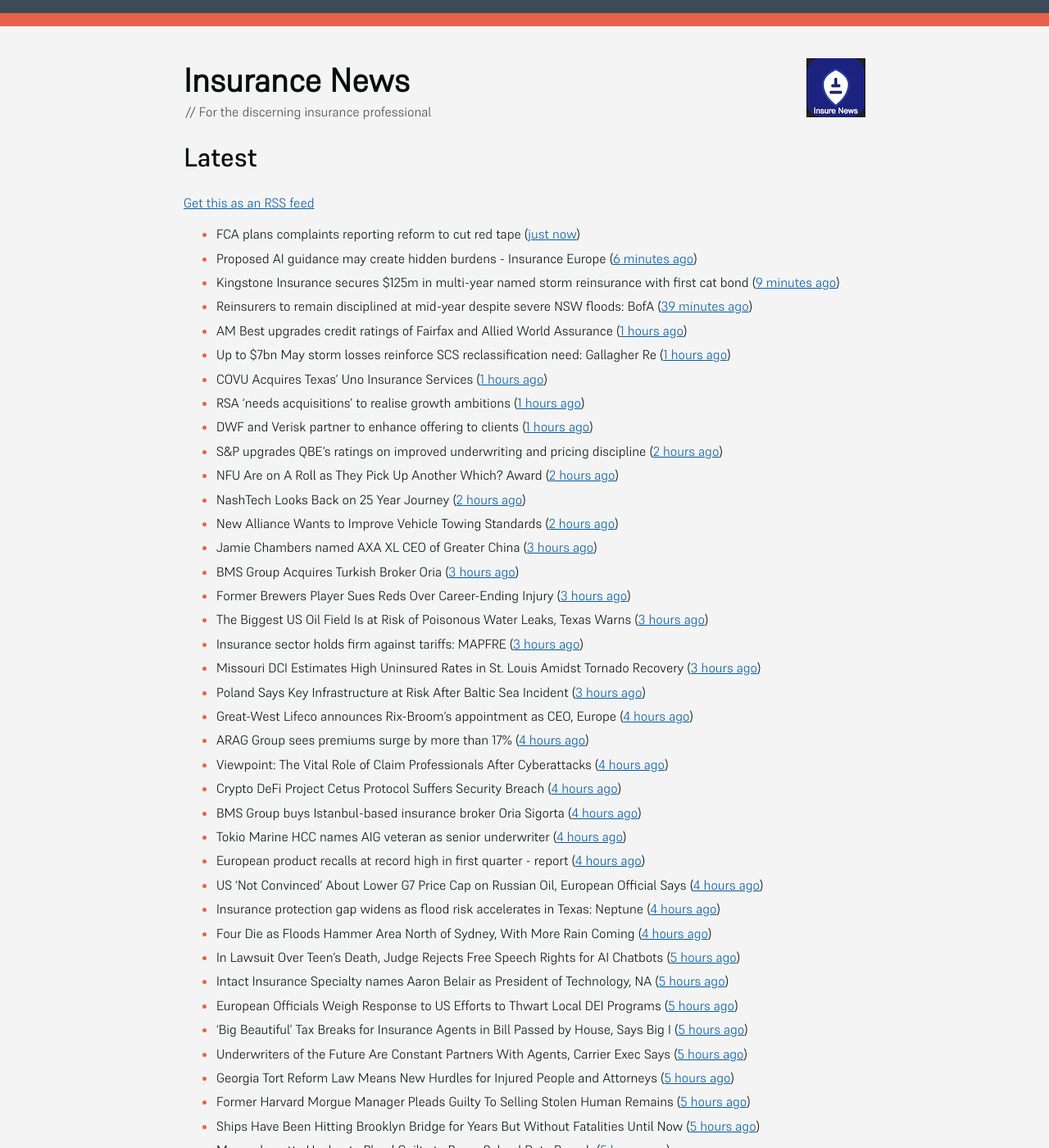
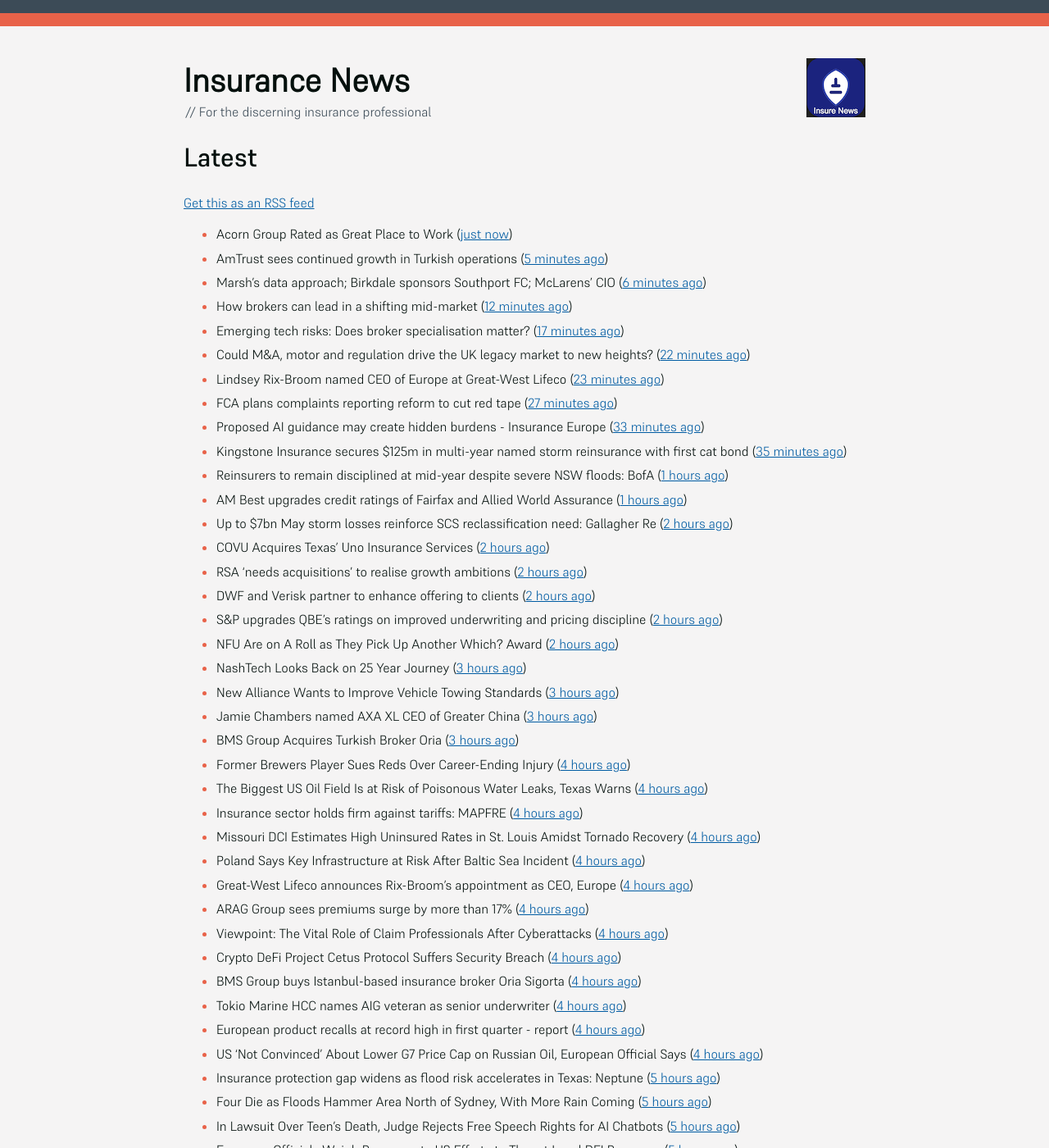
Before and after one commit to mat-0/feeds.thechels.uk, a Jekyll site: the page built from index.md, in a window 1280 px wide and 1400 px high. Shown: the whole window at 82% size. Built offline with Jekyll 4.4.1, drawn with Linux system fonts in a browser that asks for light colours; some of the changed text lies outside the part shown.

Commit message:
New Feed

```diff
--- a/index.md
+++ b/index.md
@@ -8,26 +8,33 @@ description: Latest Updates
 [Get this as an RSS feed](/feed.rss)
 
 <!-- news_marker starts -->
-- FCA plans complaints reporting reform to cut red tape ([just now](https://www.insurancebusinessmag.com/uk/news/breaking-news/fca-plans-complaints-reporting-reform-to-cut-red-tape-536717.aspx))
-- Proposed AI guidance may create hidden burdens - Insurance Europe ([6 minutes ago](https://www.insurancebusinessmag.com/uk/news/technology/proposed-ai-guidance-may-create-hidden-burdens--insurance-europe-536716.aspx))
-- Kingstone Insurance secures $125m in multi-year named storm reinsurance with first cat bond ([9 minutes ago](https://www.reinsurancene.ws/kingstone-insurance-secures-125m-in-multi-year-named-storm-reinsurance-with-first-cat-bond/))
-- Reinsurers to remain disciplined at mid-year despite severe NSW floods: BofA ([39 minutes ago](https://www.reinsurancene.ws/reinsurers-to-remain-disciplined-at-mid-year-despite-severe-nsw-floods-bofa/))
+- Acorn Group Rated as Great Place to Work ([just now](https://insurance-edge.net/2025/05/23/acorn-group-rated-as-great-place-to-work/))
+- AmTrust sees continued growth in Turkish operations ([5 minutes ago](https://www.reinsurancene.ws/amtrust-sees-continued-growth-in-turkish-operations/))
+- Marsh’s data approach; Birkdale sponsors Southport FC; McLarens’ CIO ([6 minutes ago](https://www.postonline.co.uk/news/7957810/marsh%E2%80%99s-data-approach-birkdale-sponsors-southport-fc-mclarens%E2%80%99-cio))
+- How brokers can lead in a shifting mid-market ([12 minutes ago](https://www.insurancebusinessmag.com/uk/news/breaking-news/how-brokers-can-lead-in-a-shifting-midmarket-536720.aspx))
+- Emerging tech risks: Does broker specialisation matter? ([17 minutes ago](https://www.insurancebusinessmag.com/uk/news/technology/emerging-tech-risks-does-broker-specialisation-matter-536719.aspx))
+- Could M&A, motor and regulation drive the UK legacy market to new heights? ([22 minutes ago](https://www.postonline.co.uk/reinsurance/7957816/could-ma-motor-and-regulation-drive-the-uk-legacy-market-to-new-heights))
+- Lindsey Rix-Broom named CEO of Europe at Great-West Lifeco ([23 minutes ago](https://www.insurancebusinessmag.com/uk/news/life-insurance/lindsey-rixbroom-named-ceo-of-europe-at-greatwest-lifeco-536718.aspx))
+- FCA plans complaints reporting reform to cut red tape ([27 minutes ago](https://www.insurancebusinessmag.com/uk/news/breaking-news/fca-plans-complaints-reporting-reform-to-cut-red-tape-536717.aspx))
+- Proposed AI guidance may create hidden burdens - Insurance Europe ([33 minutes ago](https://www.insurancebusinessmag.com/uk/news/technology/proposed-ai-guidance-may-create-hidden-burdens--insurance-europe-536716.aspx))
+- Kingstone Insurance secures $125m in multi-year named storm reinsurance with first cat bond ([35 minutes ago](https://www.reinsurancene.ws/kingstone-insurance-secures-125m-in-multi-year-named-storm-reinsurance-with-first-cat-bond/))
+- Reinsurers to remain disciplined at mid-year despite severe NSW floods: BofA ([1 hours ago](https://www.reinsurancene.ws/reinsurers-to-remain-disciplined-at-mid-year-despite-severe-nsw-floods-bofa/))
 - AM Best upgrades credit ratings of Fairfax and Allied World Assurance ([1 hours ago](https://www.reinsurancene.ws/am-best-upgrades-credit-ratings-of-fairfax-and-allied-world-assurance/))
-- Up to $7bn May storm losses reinforce SCS reclassification need: Gallagher Re ([1 hours ago](https://www.reinsurancene.ws/up-to-7bn-may-storm-losses-reinforce-scs-reclassification-need-gallagher-re/))
-- COVU Acquires Texas’ Uno Insurance Services ([1 hours ago](https://www.insurancejournal.com/news/southcentral/2025/05/23/824917.htm))
-- RSA ‘needs acquisitions’ to realise growth ambitions ([1 hours ago](https://www.postonline.co.uk/news/7957807/rsa-%E2%80%98needs-acquisitions%E2%80%99-to-realise-growth-ambitions))
-- DWF and Verisk partner to enhance offering to clients ([1 hours ago](https://www.postonline.co.uk/news/7957815/dwf-and-verisk-partner-to-enhance-offering-to-clients))
+- Up to $7bn May storm losses reinforce SCS reclassification need: Gallagher Re ([2 hours ago](https://www.reinsurancene.ws/up-to-7bn-may-storm-losses-reinforce-scs-reclassification-need-gallagher-re/))
+- COVU Acquires Texas’ Uno Insurance Services ([2 hours ago](https://www.insurancejournal.com/news/southcentral/2025/05/23/824917.htm))
+- RSA ‘needs acquisitions’ to realise growth ambitions ([2 hours ago](https://www.postonline.co.uk/news/7957807/rsa-%E2%80%98needs-acquisitions%E2%80%99-to-realise-growth-ambitions))
+- DWF and Verisk partner to enhance offering to clients ([2 hours ago](https://www.postonline.co.uk/news/7957815/dwf-and-verisk-partner-to-enhance-offering-to-clients))
 - S&P upgrades QBE’s ratings on improved underwriting and pricing discipline ([2 hours ago](https://www.reinsurancene.ws/sp-upgrades-qbes-ratings-on-improved-underwriting-and-pricing-discipline/))
 - NFU Are on A Roll as They Pick Up Another Which? Award ([2 hours ago](https://insurance-edge.net/2025/05/23/nfu-are-on-a-roll-as-they-pick-up-another-which-award/))
-- NashTech Looks Back on 25 Year Journey ([2 hours ago](https://insurance-edge.net/2025/05/23/nashtech-looks-back-on-25-year-journey/))
-- New Alliance Wants to Improve Vehicle Towing Standards ([2 hours ago](https://insurance-edge.net/2025/05/23/new-alliance-wants-to-improve-vehicle-towing-standards/))
+- NashTech Looks Back on 25 Year Journey ([3 hours ago](https://insurance-edge.net/2025/05/23/nashtech-looks-back-on-25-year-journey/))
+- New Alliance Wants to Improve Vehicle Towing Standards ([3 hours ago](https://insurance-edge.net/2025/05/23/new-alliance-wants-to-improve-vehicle-towing-standards/))
 - Jamie Chambers named AXA XL CEO of Greater China ([3 hours ago](https://www.reinsurancene.ws/jamie-chambers-named-axa-xl-ceo-of-greater-china/))
 - BMS Group Acquires Turkish Broker Oria ([3 hours ago](https://www.insurancejournal.com/news/international/2025/05/23/824941.htm))
-- Former Brewers Player Sues Reds Over Career-Ending Injury ([3 hours ago](https://www.insurancejournal.com/news/midwest/2025/05/23/824903.htm))
-- The Biggest US Oil Field Is at Risk of Poisonous Water Leaks, Texas Warns ([3 hours ago](https://www.insurancejournal.com/news/southcentral/2025/05/23/824907.htm))
-- Insurance sector holds firm against tariffs: MAPFRE ([3 hours ago](https://www.reinsurancene.ws/insurance-sector-holds-firm-against-tariffs-mapfre/))
-- Missouri DCI Estimates High Uninsured Rates in St. Louis Amidst Tornado Recovery ([3 hours ago](https://www.insurancejournal.com/news/midwest/2025/05/23/824913.htm))
-- Poland Says Key Infrastructure at Risk After Baltic Sea Incident ([3 hours ago](https://www.insurancejournal.com/news/international/2025/05/23/824938.htm))
+- Former Brewers Player Sues Reds Over Career-Ending Injury ([4 hours ago](https://www.insurancejournal.com/news/midwest/2025/05/23/824903.htm))
+- The Biggest US Oil Field Is at Risk of Poisonous Water Leaks, Texas Warns ([4 hours ago](https://www.insurancejournal.com/news/southcentral/2025/05/23/824907.htm))
+- Insurance sector holds firm against tariffs: MAPFRE ([4 hours ago](https://www.reinsurancene.ws/insurance-sector-holds-firm-against-tariffs-mapfre/))
+- Missouri DCI Estimates High Uninsured Rates in St. Louis Amidst Tornado Recovery ([4 hours ago](https://www.insurancejournal.com/news/midwest/2025/05/23/824913.htm))
+- Poland Says Key Infrastructure at Risk After Baltic Sea Incident ([4 hours ago](https://www.insurancejournal.com/news/international/2025/05/23/824938.htm))
 - Great-West Lifeco announces Rix-Broom’s appointment as CEO, Europe ([4 hours ago](https://www.reinsurancene.ws/great-west-lifeco-announces-rix-brooms-appointment-as-ceo-europe/))
 - ARAG Group sees premiums surge by more than 17% ([4 hours ago](https://www.insurancebusinessmag.com/uk/news/breaking-news/arag-group-sees-premiums-surge-by-more-than-17-536693.aspx))
 - Viewpoint: The Vital Role of Claim Professionals After Cyberattacks ([4 hours ago](https://www.insurancejournal.com/news/national/2025/05/23/824781.htm))
@@ -36,37 +43,35 @@ description: Latest Updates
 - Tokio Marine HCC names AIG veteran as senior underwriter ([4 hours ago](https://www.insurancebusinessmag.com/uk/news/professional-liability/tokio-marine-hcc-names-aig-veteran-as-senior-underwriter-536690.aspx))
 - European product recalls at record high in first quarter - report ([4 hours ago](https://www.insurancebusinessmag.com/uk/news/breaking-news/european-product-recalls-at-record-high-in-first-quarter--report-536689.aspx))
 - US ‘Not Convinced’ About Lower G7 Price Cap on Russian Oil, European Official Says ([4 hours ago](https://www.insurancejournal.com/news/international/2025/05/23/824931.htm))
-- Insurance protection gap widens as flood risk accelerates in Texas: Neptune ([4 hours ago](https://www.reinsurancene.ws/insurance-protection-gap-widens-as-flood-risk-accelerates-in-texas-neptune/))
-- Four Die as Floods Hammer Area North of Sydney, With More Rain Coming ([4 hours ago](https://www.insurancejournal.com/news/international/2025/05/23/824927.htm))
+- Insurance protection gap widens as flood risk accelerates in Texas: Neptune ([5 hours ago](https://www.reinsurancene.ws/insurance-protection-gap-widens-as-flood-risk-accelerates-in-texas-neptune/))
+- Four Die as Floods Hammer Area North of Sydney, With More Rain Coming ([5 hours ago](https://www.insurancejournal.com/news/international/2025/05/23/824927.htm))
 - In Lawsuit Over Teen’s Death, Judge Rejects Free Speech Rights for AI Chatbots ([5 hours ago](https://www.insurancejournal.com/news/national/2025/05/23/824758.htm))
-- Intact Insurance Specialty names Aaron Belair as President of Technology, NA ([5 hours ago](https://www.reinsurancene.ws/intact-insurance-specialty-names-aaron-belair-as-president-of-technology-na/))
 - European Officials Weigh Response to US Efforts to Thwart Local DEI Programs ([5 hours ago](https://www.insurancejournal.com/news/international/2025/05/23/824762.htm))
-- ‘Big Beautiful’ Tax Breaks for Insurance Agents in Bill Passed by House, Says Big I ([5 hours ago](https://www.insurancejournal.com/news/national/2025/05/23/824883.htm))
-- Underwriters of the Future Are Constant Partners With Agents, Carrier Exec Says ([5 hours ago](https://www.insurancejournal.com/news/national/2025/05/23/824719.htm))
-- Georgia Tort Reform Law Means New Hurdles for Injured People and Attorneys ([5 hours ago](https://www.insurancejournal.com/news/southeast/2025/05/23/824861.htm))
-- Former Harvard Morgue Manager Pleads Guilty To Selling Stolen Human Remains ([5 hours ago](https://www.insurancejournal.com/news/east/2025/05/23/824859.htm))
-- Ships Have Been Hitting Brooklyn Bridge for Years But Without Fatalities Until Now ([5 hours ago](https://www.insurancejournal.com/news/east/2025/05/23/824881.htm))
-- Massachusetts Hacker to Plead Guilty to PowerSchool Data Breach ([5 hours ago](https://www.insurancejournal.com/news/east/2025/05/23/824874.htm))
-- People Moves: Big I New York Elects Gonyo as Board Chair and 4 Regional Directors ([5 hours ago](https://www.insurancejournal.com/news/east/2025/05/23/824816.htm))
-- Pacific Northwest Drivers Think They’re Safe, But Aren’t So Sure About Others ([5 hours ago](https://www.insurancejournal.com/news/west/2025/05/23/824682.htm))
-- Penny Black’s Social Diary: Crawford’s wind; Zurich’s golfing prowess ([5 hours ago](https://www.postonline.co.uk/people/7957569/penny-black%E2%80%99s-social-diary-crawford%E2%80%99s-wind-zurich%E2%80%99s-golfing-prowess))
-- Are e-scooters worth the hassle? ([5 hours ago](https://www.postonline.co.uk/regulation/7957744/are-e-scooters-worth-the-hassle))
+- ‘Big Beautiful’ Tax Breaks for Insurance Agents in Bill Passed by House, Says Big I ([6 hours ago](https://www.insurancejournal.com/news/national/2025/05/23/824883.htm))
+- Underwriters of the Future Are Constant Partners With Agents, Carrier Exec Says ([6 hours ago](https://www.insurancejournal.com/news/national/2025/05/23/824719.htm))
+- Georgia Tort Reform Law Means New Hurdles for Injured People and Attorneys ([6 hours ago](https://www.insurancejournal.com/news/southeast/2025/05/23/824861.htm))
+- Former Harvard Morgue Manager Pleads Guilty To Selling Stolen Human Remains ([6 hours ago](https://www.insurancejournal.com/news/east/2025/05/23/824859.htm))
+- Ships Have Been Hitting Brooklyn Bridge for Years But Without Fatalities Until Now ([6 hours ago](https://www.insurancejournal.com/news/east/2025/05/23/824881.htm))
+- Massachusetts Hacker to Plead Guilty to PowerSchool Data Breach ([6 hours ago](https://www.insurancejournal.com/news/east/2025/05/23/824874.htm))
+- People Moves: Big I New York Elects Gonyo as Board Chair and 4 Regional Directors ([6 hours ago](https://www.insurancejournal.com/news/east/2025/05/23/824816.htm))
+- Pacific Northwest Drivers Think They’re Safe, But Aren’t So Sure About Others ([6 hours ago](https://www.insurancejournal.com/news/west/2025/05/23/824682.htm))
+- Are e-scooters worth the hassle? ([6 hours ago](https://www.postonline.co.uk/regulation/7957744/are-e-scooters-worth-the-hassle))
+- Penny Black’s Social Diary: Crawford’s wind; Zurich’s golfing prowess ([6 hours ago](https://www.postonline.co.uk/people/7957569/penny-black%E2%80%99s-social-diary-crawford%E2%80%99s-wind-zurich%E2%80%99s-golfing-prowess))
 - Get Ready for Another Busy Atlantic Hurricane Season ([13 hours ago](https://www.insurancejournal.com/news/national/2025/05/22/824899.htm))
-- Senate Votes to Block California’s Rule to Ban Sale of New Gas-Powered Cars by 2035 ([14 hours ago](https://www.insurancejournal.com/news/west/2025/05/22/824884.htm))
-- CFC boosts cyber cover for high-risk digital sectors ([15 hours ago](https://www.insurancebusinessmag.com/uk/news/cyber/cfc-boosts-cyber-cover-for-highrisk-digital-sectors-536652.aspx))
+- Senate Votes to Block California’s Rule to Ban Sale of New Gas-Powered Cars by 2035 ([15 hours ago](https://www.insurancejournal.com/news/west/2025/05/22/824884.htm))
+- CFC boosts cyber cover for high-risk digital sectors ([16 hours ago](https://www.insurancebusinessmag.com/uk/news/cyber/cfc-boosts-cyber-cover-for-highrisk-digital-sectors-536652.aspx))
 - Combating misinformation strategy: Verify, then trust ([16 hours ago](https://www.dig-in.com/opinion/strategies-for-fighting-misinformation))
 - AI is changing insurance strategies for small businesses ([16 hours ago](https://www.dig-in.com/opinion/ai-is-changing-insurance-strategies-for-small-businesses))
 - D.A. Says Former California Police Officer on Workers’ Comp Went to Festival, Skied ([17 hours ago](https://www.insurancejournal.com/news/west/2025/05/22/824698.htm))
 - People Moves: Swingle Collins & Associates Names Curtis as President ([18 hours ago](https://www.insurancejournal.com/news/southcentral/2025/05/22/824852.htm))
 - People Moves: Willis Promotes Williamson as Canada Leader; HDI Global Taps RSA’s McDowell as Sales & Distribution Lead for International Programs and Captives ([18 hours ago](https://www.insurancejournal.com/news/international/2025/05/22/824842.htm))
-- Kota Raises $14.5 Million to Streamline Insurance Benefits Infrastructure ([18 hours ago](https://www.insurtechinsights.com/kota-raises-14-5-million-to-streamline-insurance-benefits-infrastructure/))
+- Kota Raises $14.5 Million to Streamline Insurance Benefits Infrastructure ([19 hours ago](https://www.insurtechinsights.com/kota-raises-14-5-million-to-streamline-insurance-benefits-infrastructure/))
 - Davies Secures New Credit Facility of £275m ([19 hours ago](https://insurance-edge.net/2025/05/22/davies-secures-new-credit-facility-of-275m/))
-- Aon Launches Health Price Transparency Data ([19 hours ago](https://insurance-edge.net/2025/05/22/aon-launches-health-price-transparency-data/))
+- Aon Launches Health Price Transparency Data ([20 hours ago](https://insurance-edge.net/2025/05/22/aon-launches-health-price-transparency-data/))
 - State Farm's added California rate hike request gets pushback ([20 hours ago](https://www.dig-in.com/news/state-farms-added-california-rate-hike-gets-pushback))
-- SMEs Are Looking to Boost Their Insurance Cover, Says New Survey ([21 hours ago](https://insurance-edge.net/2025/05/22/smes-are-looking-to-boost-their-insurance-cover-says-new-survey/))
-- Previsico Report Finds Fewer Than 30% of UK Businesses Prepared for Growing Flood Risks Amid Climate Change ([21 hours ago](https://www.insurtechinsights.com/previsico-report-finds-fewer-than-30-of-uk-businesses-prepared-for-growing-flood-risks-amid-climate-change/))
+- Previsico Report Finds Fewer Than 30% of UK Businesses Prepared for Growing Flood Risks Amid Climate Change ([22 hours ago](https://www.insurtechinsights.com/previsico-report-finds-fewer-than-30-of-uk-businesses-prepared-for-growing-flood-risks-amid-climate-change/))
 - Marsh McLennan settles massive lawsuit ([22 hours ago](https://www.insurancebusinessmag.com/uk/news/legal-insights/marsh-mclennan-settles-massive-lawsuit-536579.aspx))
-- Davies secures £275m for M&A and genAI investment ([23 hours ago](https://www.postonline.co.uk/claims/7957808/davies-secures-%C2%A3275m-for-ma-and-genai-investment))
+- Davies secures £275m for M&A and genAI investment ([1 days ago](https://www.postonline.co.uk/claims/7957808/davies-secures-%C2%A3275m-for-ma-and-genai-investment))
 - The case for MBOs: Yutree's managing director urges brokers to rethink their future ([1 days ago](https://www.insurancebusinessmag.com/uk/news/business-resilience/the-case-for-mbos-yutrees-managing-director-urges-brokers-to-rethink-their-future-536561.aspx))
 - Shifting the charity insurance mindset: how brokers can drive proactive risk protection ([1 days ago](https://www.insurancebusinessmag.com/uk/news/non-profits/shifting-the-charity-insurance-mindset-how-brokers-can-drive-proactive-risk-protection-536560.aspx))
 - HDI Global sees strong start to 2025 despite catastrophe losses ([1 days ago](https://www.insurancebusinessmag.com/uk/news/breaking-news/hdi-global-sees-strong-start-to-2025-despite-catastrophe-losses-536559.aspx))
@@ -96,7 +101,7 @@ description: Latest Updates
 - MGAA looking at increasing Lloyd’s syndicate membership ([1 days ago](https://www.postonline.co.uk/news/7957794/mgaa-looking-at-increasing-lloyd%E2%80%99s-syndicate-membership))
 - Insurers must stay ‘live’ to broker tech capability ([1 days ago](https://www.postonline.co.uk/broker/7957792/insurers-must-stay-%E2%80%98live%E2%80%99-to-broker-tech-capability))
 - Only 1 in 100 insurers say Claims-Finance Collaboration is “highly effective” ([1 days ago](https://ifamagazine.com/only-1-in-100-insurers-say-claims-finance-collaboration-is-highly-effective/))
-- Shortlists revealed for Best Insurance Employer categories for 2025 BIAs ([1 days ago](https://www.postonline.co.uk/broker/7957793/shortlists-revealed-for-best-insurance-employer-categories-for-2025-bias))
+- Shortlists revealed for Best Insurance Employer categories for 2025 BIAs ([2 days ago](https://www.postonline.co.uk/broker/7957793/shortlists-revealed-for-best-insurance-employer-categories-for-2025-bias))
 - Data, data, data: MGAs play a key role in better market performance ([2 days ago](https://www.insurancebusinessmag.com/uk/news/columns/data-data-data-mgas-play-a-key-role-in-better-market-performance-536399.aspx))
 - Biba attendee seeks justice after payment fraud ([2 days ago](https://www.postonline.co.uk/news/7957800/biba-attendee-seeks-justice-after-payment-fraud))
 - 7.6 million adults take out private medical insurance as health crisis drives rapid growth in protection products ([2 days ago](https://ifamagazine.com/7-6-million-adults-take-out-private-medical-insurance-as-health-crisis-drives-rapid-growth-in-protection-products/))
@@ -109,13 +114,10 @@ description: Latest Updates
 - How Aviva is redefining mid-market support ([2 days ago](https://www.insurancebusinessmag.com/uk/news/breaking-news/how-aviva-is-redefining-midmarket-support-535375.aspx))
 - Acrisure secures major capital backing to advance fintech strategy ([2 days ago](https://www.insurancebusinessmag.com/uk/news/breaking-news/acrisure-secures-major-capital-backing-to-advance-fintech-strategy-536392.aspx))
 - Tokio Marine sees net income almost double ([2 days ago](https://www.insurancebusinessmag.com/uk/news/breaking-news/tokio-marine-sees-net-income-almost-double-536377.aspx))
-- Marks & Spencer projects massive losses after cyberattack ([2 days ago](https://www.insurancebusinessmag.com/uk/news/cyber/marks-and-spencer-projects-massive-losses-after-cyberattack-536391.aspx))
-- Revealed – Insurance sector failing to adequately cover agriculture ([2 days ago](https://www.insurancebusinessmag.com/uk/news/breaking-news/revealed--insurance-sector-failing-to-adequately-cover-agriculture-536376.aspx))
-- RSA launches new Forces Family Support Policy ([2 days ago](https://www.insurancebusinessmag.com/uk/news/breaking-news/rsa-launches-new-forces-family-support-policy-536375.aspx))
 - Only 7% of businesses adopt parametric flood insurance ([2 days ago](https://www.postonline.co.uk/news/7957796/only-7-of-businesses-adopt-parametric-flood-insurance))
+- Could aviation insurance be about to skyrocket? ([2 days ago](https://www.postonline.co.uk/commercial/7957567/could-aviation-insurance-be-about-to-skyrocket))
+- How insurers should tackle the luxury watch theft crisis ([2 days ago](https://www.postonline.co.uk/claims/7957407/how-insurers-should-tackle-the-luxury-watch-theft-crisis))
 - Carrying on caravanning – courtesy of insurance ([2 days ago](https://www.postonline.co.uk/personal/7957724/carrying-on-caravanning-%E2%80%93-courtesy-of-insurance))
-- How insurers should tackle the luxury watch theft crisis ([2 days ago](https://www.postonline.co.uk/claims/7957407/how-insurers-should-tackle-the-luxury-watch-theft-crisis))
-- Could aviation insurance be about to skyrocket? ([2 days ago](https://www.postonline.co.uk/commercial/7957567/could-aviation-insurance-be-about-to-skyrocket))
 - Ransomware claims costly but stabilized in 2024, Coalition ([2 days ago](https://www.dig-in.com/news/ransomware-claims-costly-but-stabilized-in-2024-coalition))
 - MGAs: Turning financial infrastructure into a strategic advantage ([2 days ago](https://www.dig-in.com/opinion/turning-financial-infrastructure-into-a-strategic-advantage))
 - Insurers must manage governance and bias to comply with AI regulation, experts say ([2 days ago](https://www.dig-in.com/news/ai-governance-and-bias-become-compliance-issues-for-insurers))
@@ -124,8 +126,6 @@ description: Latest Updates
 - Demand for support for Parkinsons and other long-term conditions is up 30%, finds RedArc ([3 days ago](https://ifamagazine.com/demand-for-support-for-parkinsons-and-other-long-term-conditions-is-up-30-finds-redarc/))
 - Ageas to keep Esure and Saga brands ([3 days ago](https://www.postonline.co.uk/news/7957788/ageas-to-keep-esure-and-saga-brands))
 - Aviva targets midmarket with updated multinational proposition ([3 days ago](https://www.postonline.co.uk/broker/7957787/aviva-targets-midmarket-with-updated-multinational-proposition))
-- FCA defends decision to ditch insurance CPD ([3 days ago](https://www.postonline.co.uk/news/7957780/fca-defends-decision-to-ditch-insurance-cpd))
-- Big Interview: Jason Richards, Swiss Re ([3 days ago](https://www.postonline.co.uk/reinsurance/7957541/big-interview-jason-richards-swiss-re))
 - Industry reaction to the Law Comission’s will reform report ([3 days ago](https://ifamagazine.com/industry-reaction-to-the-law-comissions-will-reform-report/))
 - Relm Explains How Insurance is the Backbone For Pushing the Boundaries of Innovation ([5 days ago](https://thefintechtimes.com/relm-explains-how-insurance-is-the-backbone-for-pushing-the-boundaries-of-innovation/))
 - Rosemount Financial Solutions (IFA) announces 4C Platform partnership to support private medical insurance advice ([8 days ago](https://ifamagazine.com/rosemount-financial-solutions-ifa-announces-4c-platform-partnership-to-support-private-medical-insurance-advice/))
```
